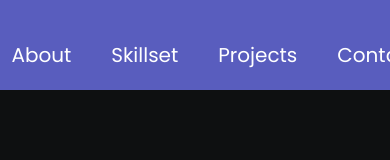
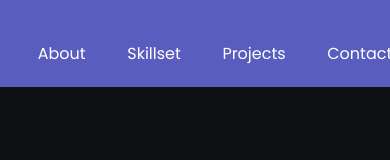
Before and after one commit to dfeda/personal, a plain HTML site: page index.html in a window 390 px wide. Shown: the top 160 px of the page. Drawn offline with Linux system fonts and the light colour scheme.

Commit message:
Add files via upload

```diff
--- a/style/styles.css
+++ b/style/styles.css
@@ -70,8 +70,8 @@ a {
     }
 
     nav a {
-        padding: 20px;
-        font-size: 20px;
+        padding: auto;
+        font-size: 1rem;
     }
 
     footer a {
```
